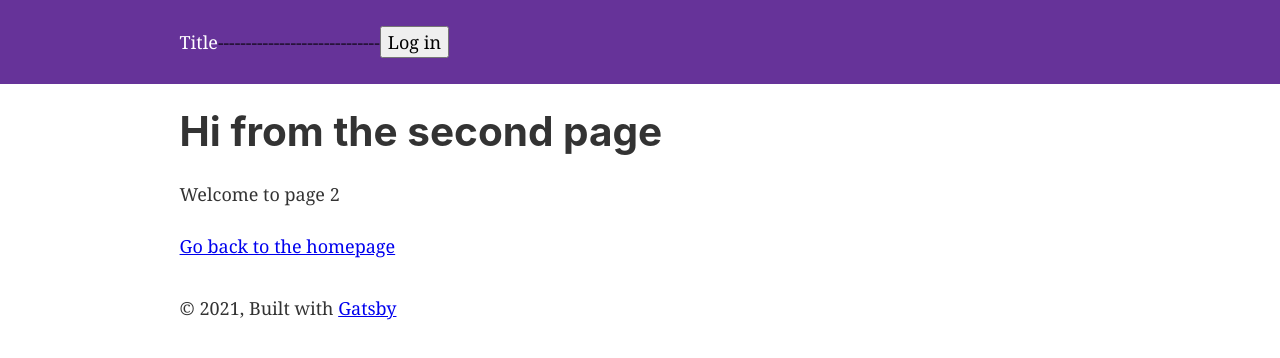
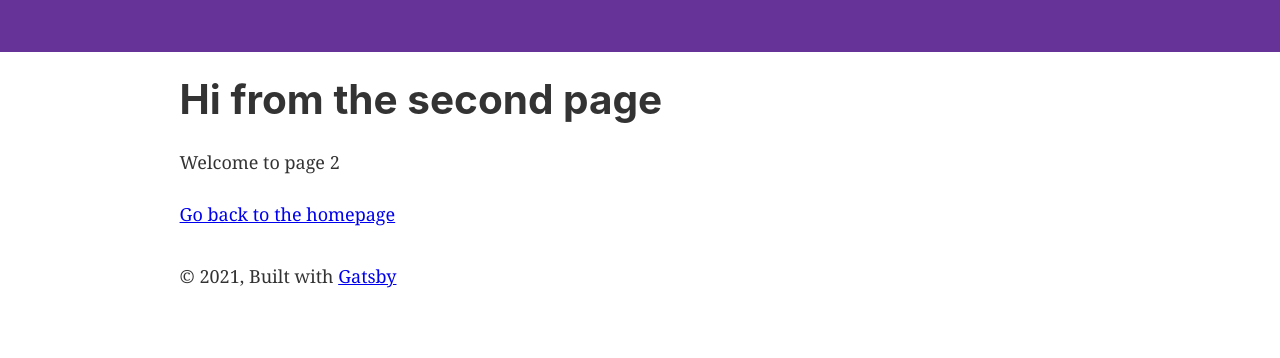
Before and after one commit to rokkuminchan/gatsby-firebase-auth, a Gatsby site: page /page-2 in a window 1280 px wide. Built offline with nearby package versions, Linux system fonts and the light colour scheme; Gatsby itself is replaced by a stand-in of ours.

Commit message:
Edit header

```diff
--- a/src/components/header.js
+++ b/src/components/header.js
@@ -32,15 +32,10 @@ const Header = ({ siteTitle }) => {
             textDecoration: `none`,
           }}
         >
-          {siteTitle}
+          {isLoggedIn() ? "Hello " + getUser().displayName : ""}
         </Link>
       </span>
-      <span>-----------------------------</span>
-      <span style={{ margin: 0 }}>
-        <button onClick={onLogOut}>
-          {isLoggedIn() ? "Log out" : "Log in"}
-        </button>
-      </span>
+      {isLoggedIn() && <button onClick={onLogOut}>"Log out"</button>}
     </div>
   </header>
 }
```
